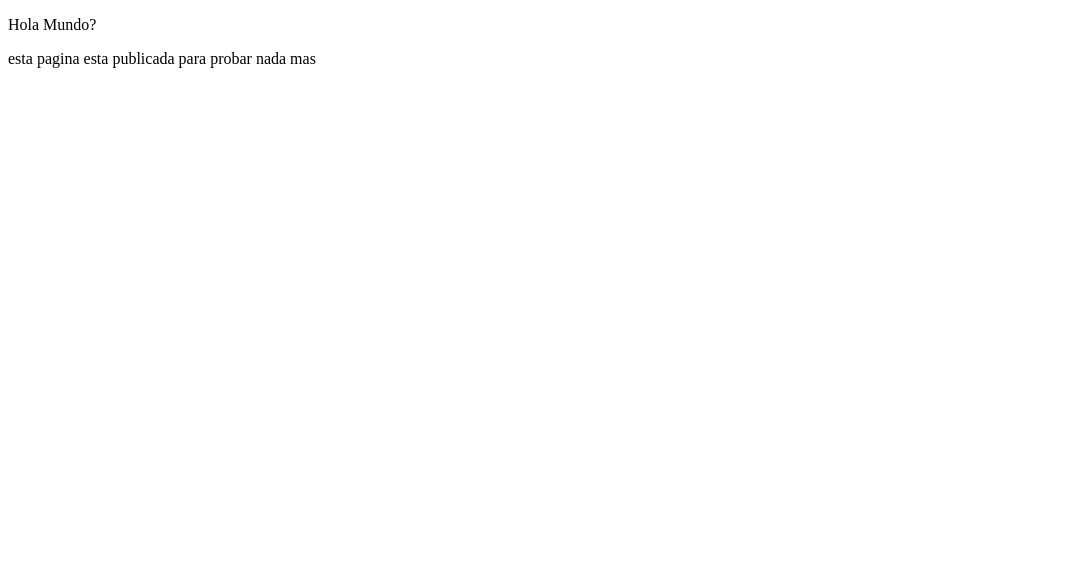
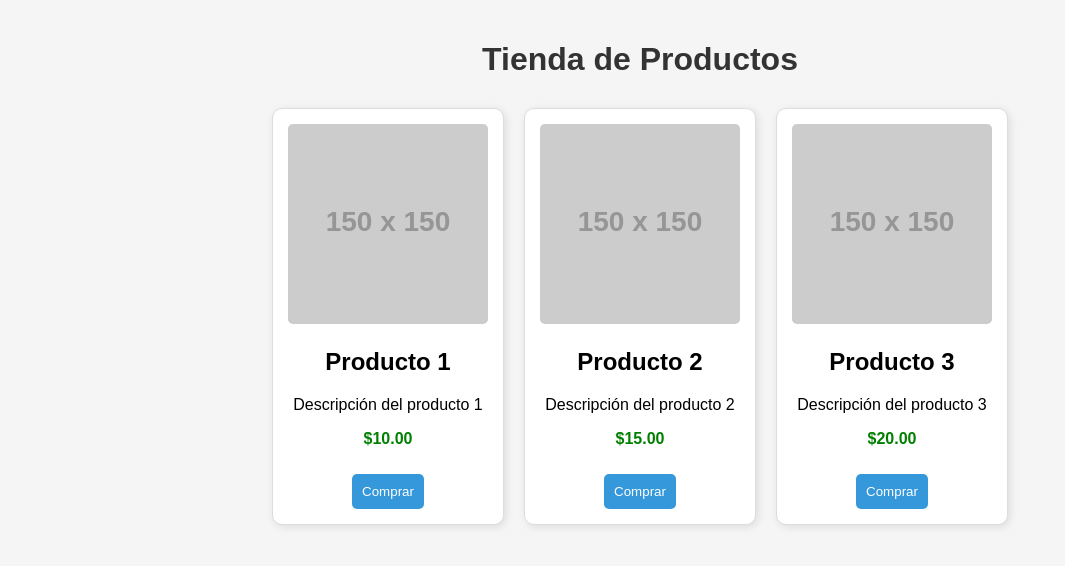
Before and after one commit to ChengLeonardo/ChengLeonardo.github.io, a plain HTML site: page index.html in a window 1280 px wide. Shown: the whole page, without its empty margins (0-1065 px from the left). Drawn offline with Linux system fonts and the light colour scheme; placeholder pictures from the web are drawn by us.

Commit message:
intentatndo

```diff
--- a/index.html
+++ b/index.html
@@ -1,12 +1,39 @@
 <!DOCTYPE html>
-<html lang="en">
+<html lang="es">
 <head>
-    <meta charset="UTF-8">
-    <meta name="viewport" content="width=device-width, initial-scale=1.0">
-    <title>Document</title>
+  <meta charset="UTF-8">
+  <title>Tienda Simple</title>
+  <link rel="stylesheet" href="style.css">
 </head>
 <body>
-    <p>Hola Mundo?</p>
-    <p>esta pagina esta publicada para probar nada mas</p>
+  <h1>Tienda de Productos</h1>
+
+  <div class="productos">
+    <div class="producto">
+      <img src="https://via.placeholder.com/150" alt="Producto 1">
+      <h2>Producto 1</h2>
+      <p>Descripción del producto 1</p>
+      <p class="precio">$10.00</p>
+      <button>Comprar</button>
+    </div>
+
+    <div class="producto">
+      <img src="https://via.placeholder.com/150" alt="Producto 2">
+      <h2>Producto 2</h2>
+      <p>Descripción del producto 2</p>
+      <p class="precio">$15.00</p>
+      <button>Comprar</button>
+    </div>
+
+    <div class="producto">
+      <img src="https://via.placeholder.com/150" alt="Producto 3">
+      <h2>Producto 3</h2>
+      <p>Descripción del producto 3</p>
+      <p class="precio">$20.00</p>
+      <button>Comprar</button>
+    </div>
+  </div>
+
+  <script src="script.js"></script>
 </body>
 </html>
--- /dev/null
+++ b/script.js
@@ -0,0 +1,10 @@
+// Obtener todos los botones de "Comprar"
+const botones = document.querySelectorAll('button');
+
+botones.forEach((boton) => {
+  boton.addEventListener('click', () => {
+    // Buscar el nombre del producto (el <h2>)
+    const nombre = boton.parentElement.querySelector('h2').textContent;
+    alert(`Agregado al carrito: ${nombre}`);
+  });
+});
--- /dev/null
+++ b/style.css
@@ -0,0 +1,52 @@
+body {
+    font-family: Arial, sans-serif;
+    background-color: #f5f5f5;
+    margin: 0;
+    padding: 20px;
+    text-align: center;
+  }
+
+  h1 {
+    color: #333;
+  }
+
+  .productos {
+    display: flex;
+    justify-content: center; /* centrar en horizontal (水平居中) */
+    flex-wrap: wrap; /* para que baje si no entra */
+    gap: 20px;
+    margin-top: 30px;
+  }
+
+  .producto {
+    background-color: white;
+    border: 1px solid #ddd;
+    border-radius: 10px;
+    padding: 15px;
+    width: 200px;
+    box-shadow: 2px 2px 8px rgba(0,0,0,0.1);
+  }
+
+  .producto img {
+    width: 100%;
+    border-radius: 5px;
+  }
+
+  .precio {
+    font-weight: bold;
+    color: green;
+  }
+
+  button {
+    background-color: #3498db;
+    color: white;
+    border: none;
+    padding: 10px;
+    margin-top: 10px;
+    cursor: pointer;
+    border-radius: 5px;
+  }
+
+  button:hover {
+    background-color: #2980b9;
+  }
```
